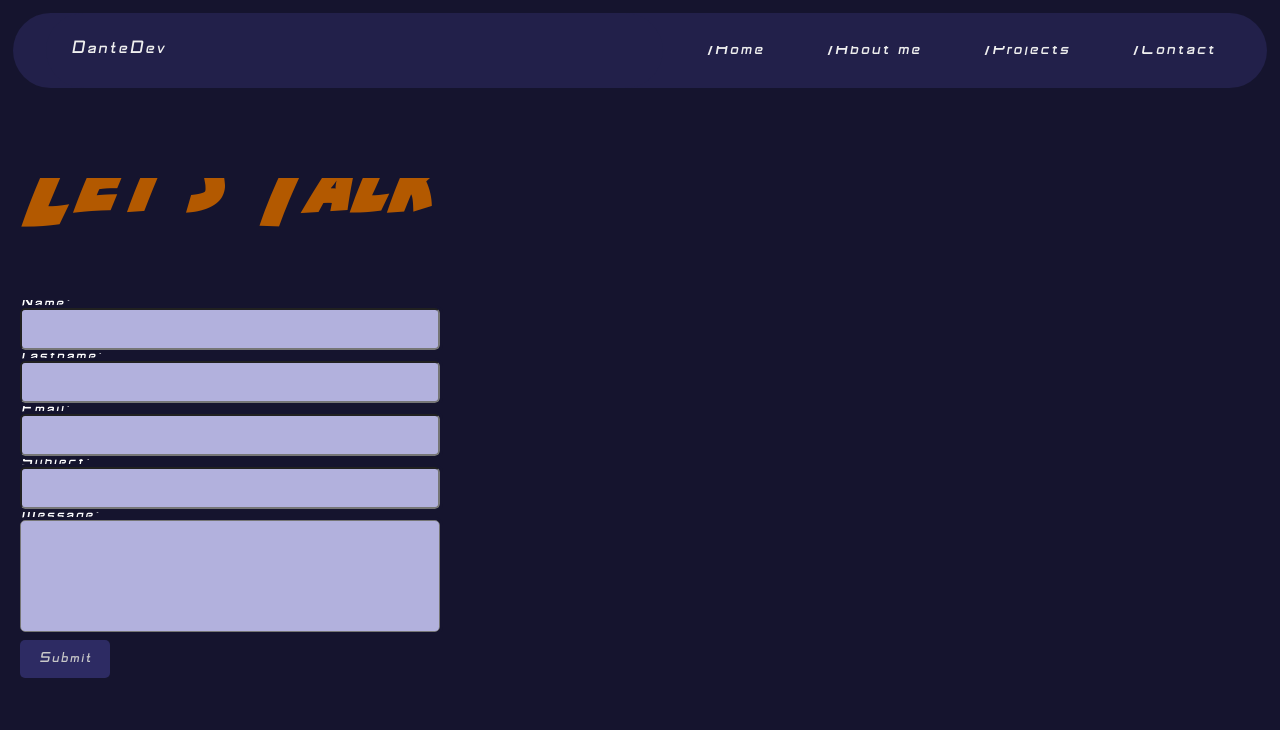
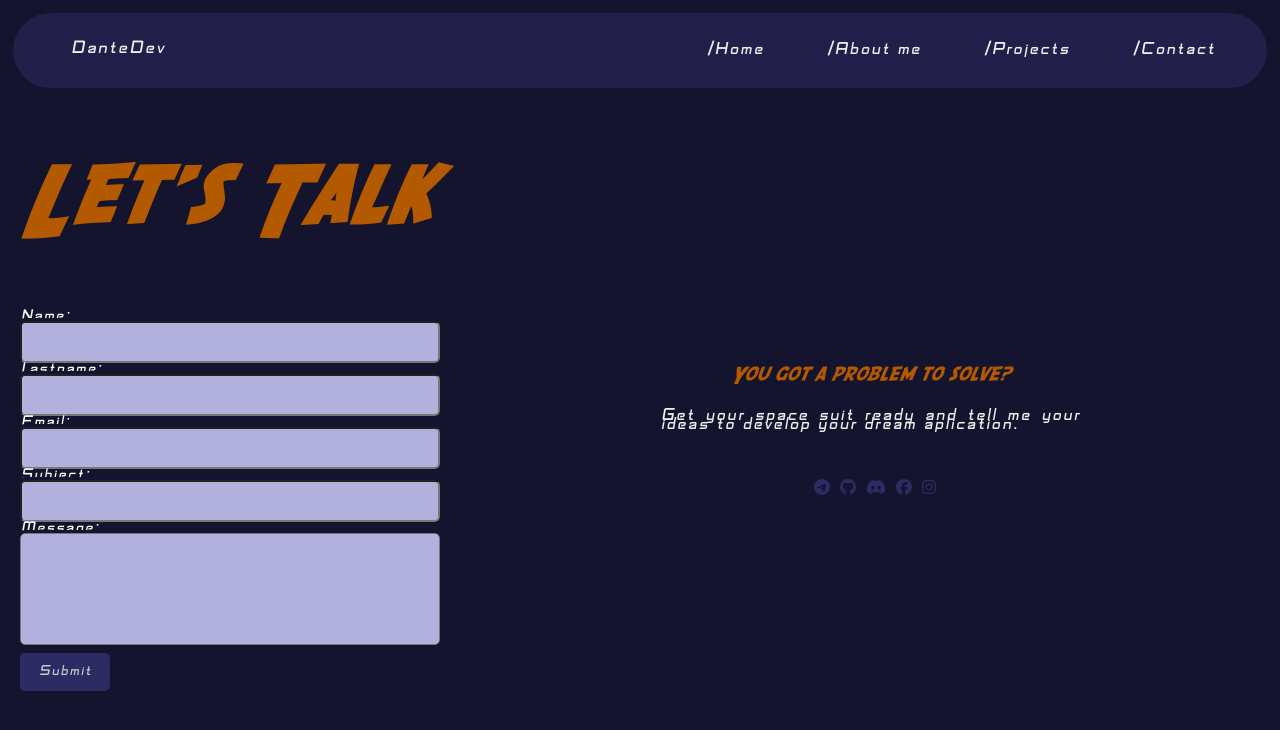
Before and after one commit to DanteDev2102/porfolio, a React (Create React App) app: page /contact in a window 1280 px wide. Shown: the top 730 px of the page. Built offline with nearby package versions, Linux system fonts and the light colour scheme.

Commit message:
feat: page contact finish

```diff
--- a/package.json
+++ b/package.json
@@ -3,6 +3,11 @@
   "version": "0.1.0",
   "private": true,
   "dependencies": {
+    "@fortawesome/fontawesome-svg-core": "^1.3.0",
+    "@fortawesome/free-brands-svg-icons": "^6.0.0",
+    "@fortawesome/free-regular-svg-icons": "^6.0.0",
+    "@fortawesome/free-solid-svg-icons": "^6.0.0",
+    "@fortawesome/react-fontawesome": "^0.1.17",
     "@testing-library/jest-dom": "^5.14.1",
     "@testing-library/react": "^12.0.0",
     "@testing-library/user-event": "^13.2.1",
--- a/public/index.html
+++ b/public/index.html
@@ -23,6 +23,7 @@
 		<noscript
 			>You need to enable JavaScript to run this app.</noscript
 		>
+
 		<div id="root"></div>
 	</body>
 </html>
--- a/src/Components/InputField.jsx
+++ b/src/Components/InputField.jsx
@@ -2,7 +2,7 @@ import React from 'react';
 import { Field, ErrorMessage } from 'formik';
 import Error from '../Components/Error';
 
-const InputField = ({ errors, name, type }) => {
+const InputField = ({ error, name, type }) => {
 	return (
 		<div className="input-container">
 			{type !== 'textarea' ? (
@@ -19,9 +19,7 @@ const InputField = ({ errors, name, type }) => {
 					</label>
 					<ErrorMessage
 						name={name}
-						component={() => (
-							<Error error={errors[name]} />
-						)}
+						component={() => <Error error={error} />}
 					/>
 				</>
 			) : (
@@ -38,9 +36,7 @@ const InputField = ({ errors, name, type }) => {
 					</label>
 					<ErrorMessage
 						name={name}
-						component={() => (
-							<Error error={errors[name]} />
-						)}
+						component={() => <Error error={error} />}
 					/>
 				</>
 			)}
--- /dev/null
+++ b/src/Components/Social.jsx
@@ -0,0 +1,69 @@
+import React from 'react';
+import { FontAwesomeIcon } from '@fortawesome/react-fontawesome';
+
+import {
+	faGithub,
+	faDiscord,
+	faTelegram,
+	faFacebook,
+	faInstagram
+} from '@fortawesome/free-brands-svg-icons';
+
+const Social = () => {
+	return (
+		<div>
+			<a
+				href="https://t.me/DanteDev2102"
+				target="_blank"
+				rel="noreferrer"
+			>
+				<FontAwesomeIcon
+					className="icon telegram"
+					icon={faTelegram}
+				/>
+			</a>
+			<a
+				href="https://github.com/DanteDev2102"
+				target="_blank"
+				rel="noreferrer"
+			>
+				<FontAwesomeIcon
+					className="icon github"
+					icon={faGithub}
+				/>
+			</a>
+			<a
+				href="https://www.codesociety.dev/"
+				target="_blank"
+				rel="noreferrer"
+			>
+				<FontAwesomeIcon
+					className="icon discord"
+					icon={faDiscord}
+				/>
+			</a>
+			<a
+				href="https://www.facebook.com/DanteAcosta2102/"
+				target="_blank"
+				rel="noreferrer"
+			>
+				<FontAwesomeIcon
+					className="icon facebook"
+					icon={faFacebook}
+				/>
+			</a>
+			<a
+				href="https://www.instagram.com/dantedev.js/?hl=es-la&theme=dark"
+				target="_blank"
+				rel="noreferrer"
+			>
+				<FontAwesomeIcon
+					className="icon instagram"
+					icon={faInstagram}
+				/>
+			</a>
+		</div>
+	);
+};
+
+export default Social;
--- a/src/index.js
+++ b/src/index.js
@@ -1,8 +1,8 @@
 import React from 'react';
 import ReactDOM from 'react-dom';
-import './sass/index.scss';
 import App from './App';
 import reportWebVitals from './reportWebVitals';
+import './sass/index.scss';
 
 ReactDOM.render(
 	<React.StrictMode>
--- a/src/pages/Contact.jsx
+++ b/src/pages/Contact.jsx
@@ -6,28 +6,45 @@ import submitForm from '../helpers/submitForm';
 import initialValues from '../types/initialValues';
 import inputs from '../types/inputs';
 import InputField from '../Components/InputField';
+import Social from '../Components/Social';
 
 const Contact = () => {
+	const props = {
+		initialValues: initialValues,
+		validationSchema: formSchema,
+		onSubmit: submitForm
+	};
 	return (
-		<Formik
-			initialValues={initialValues}
-			validationSchema={formSchema}
-			onSubmit={submitForm}
-		>
+		<Formik {...props}>
 			{({ errors }) => (
+				<div className="section-container">
 					<section className="form-container">
 						<h2 className="title">Let's Talk</h2>
-					<Form>
-						{inputs.map((props) => (
+						<Form className="form">
+							{inputs.map((input) => (
 								<InputField
-								key={props.name}
-								errors={errors}
-								{...props}
+									key={input.name}
+									error={errors[input.name]}
+									{...input}
 								/>
 							))}
 							<button className="submit">Submit</button>
 						</Form>
 					</section>
+					<div className="info-container">
+						<section className="info-text">
+							<h3 className="text-title">
+								You got a problem to solve?
+							</h3>
+							<p className="text-parrafo">
+								Get your space suit ready and tell me
+								your ideas to develop your dream
+								aplication.
+							</p>
+							<Social />
+						</section>
+					</div>
+				</div>
 			)}
 		</Formik>
 	);
--- /dev/null
+++ b/src/sass/components/_social.scss
@@ -0,0 +1,21 @@
+.icon {
+	height: 40px;
+	margin-top: 25px;
+	margin-left: 10px;
+	color: lighten($primary, 15);
+	&.facebook:hover {
+		color: lighten(#3b5998, 5);
+	}
+	&.discord:hover {
+		color: lighten(#5865f2, 5);
+	}
+	&.github:hover {
+		color: darken(#222, 25);
+	}
+	&.telegram:hover {
+		color: #2aabee;
+	}
+	&.instagram:hover {
+		color: lighten(#8a3ab9, 5);
+	}
+}
--- a/src/sass/config/_global.scss
+++ b/src/sass/config/_global.scss
@@ -4,6 +4,13 @@
 	padding: 0;
 	margin: 0;
 	background-color: vars.$primary;
-	overflow: hidden;
 	box-sizing: border-box;
 }
+
+body {
+	overflow-x: hidden;
+}
+
+.hola:hover {
+	background-color: vars.$alert;
+}
--- a/src/sass/index.scss
+++ b/src/sass/index.scss
@@ -10,3 +10,4 @@
 @import './components/navbar';
 @import './components/error';
 @import './components/inputfield';
+@import './components/social';
--- a/src/sass/pages/_about.scss
+++ b/src/sass/pages/_about.scss
@@ -1,5 +1,5 @@
 .about {
-	height: 85vh;
+	height: 78vh;
 	display: flex;
 	flex-wrap: wrap;
 	width: 100%;
@@ -8,11 +8,11 @@
 	& > .img-container {
 		max-height: 300px;
 		max-width: 300px;
-		border-radius: 50%;
 		& > .profile {
 			width: 100%;
 			height: auto;
 			object-fit: contain;
+			border-radius: 50%;
 		}
 	}
 	& > .info {
--- a/src/sass/pages/_contact.scss
+++ b/src/sass/pages/_contact.scss
@@ -1,4 +1,34 @@
-.form-container {
+.section-container {
+	display: flex;
+	align-items: center;
+	justify-content: space-between;
+	& > .info-container {
+		margin-left: 400px;
+		position: relative;
+		right: 200px;
+		text-align: justify;
+		& > .info-text {
+			display: flex;
+			height: 150px;
+			flex-direction: column;
+			justify-content: space-around;
+			align-items: center;
+			& > .text-title {
+				color: lighten($alert, 15);
+				font-family: $fonts_title;
+				font-size: 20px;
+				font-weight: 100;
+				margin-bottom: 15px;
+			}
+			& > .text-parrafo {
+				color: $secondary;
+				font-family: $font_text;
+				font-size: 18px;
+				font-weight: 100;
+			}
+		}
+	}
+	& > .form-container {
 		height: 80vh;
 		display: flex;
 		flex-direction: column;
@@ -10,9 +40,8 @@
 			letter-spacing: 3px;
 			font-size: 5em;
 		}
-}
-
-.submit {
+		& > .form {
+			& > .submit {
 				margin-top: 8px;
 				color: darken($secondary, 15);
 				height: 2.5em;
@@ -28,3 +57,6 @@
 					cursor: pointer;
 				}
 			}
+		}
+	}
+}
```
Also changed, not shown: 1 other file (tests, documents, lock files or other folders). Lines whose indentation alone changed are shown as unchanged.
